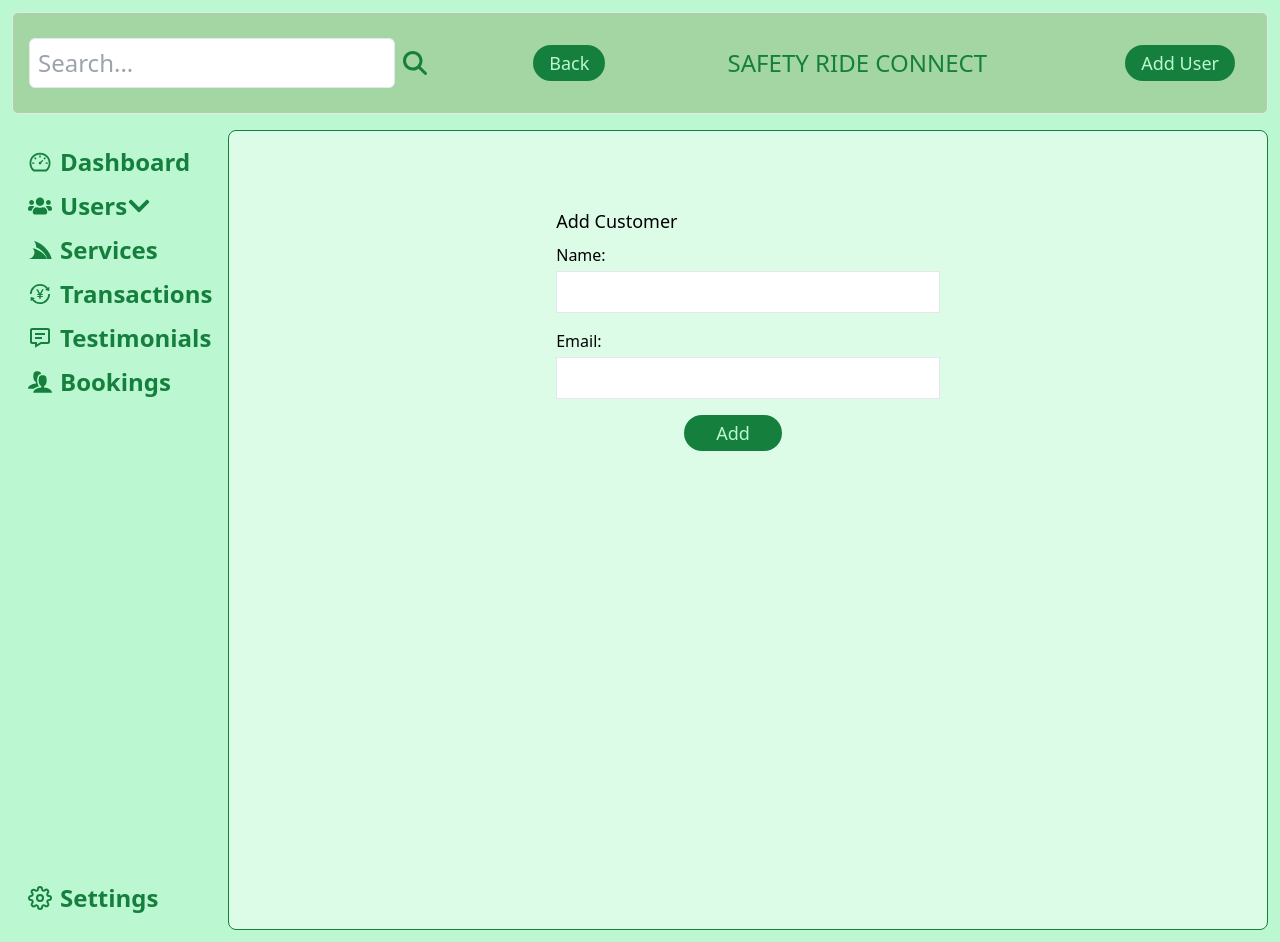
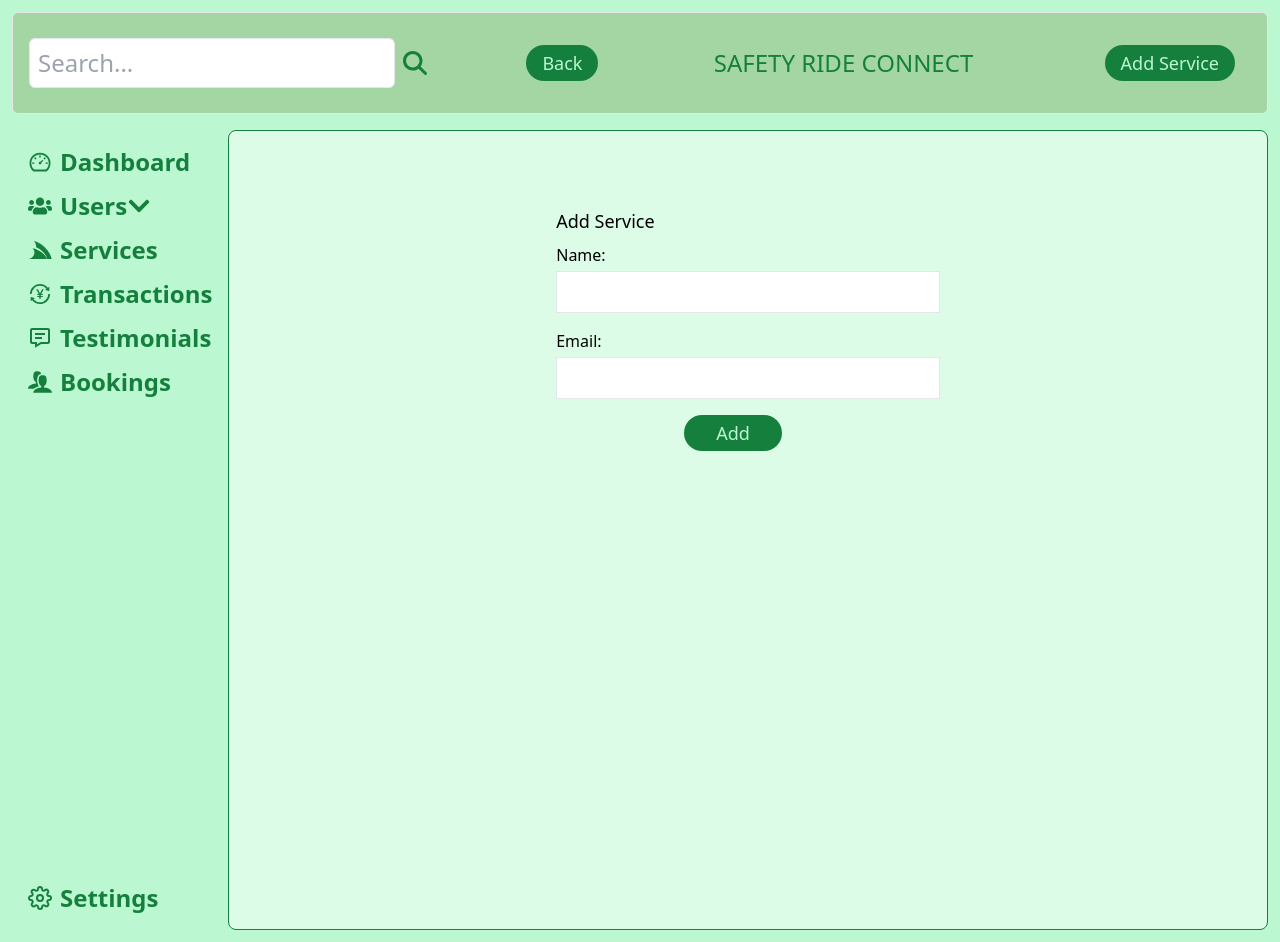
Before and after one commit to AshleyAlpha/SRC_Dashboard, a React (Vite) app: page /Addcustomer in a window 1280 px wide. Built offline with nearby package versions, Linux system fonts and the light colour scheme.

Commit message:
Changed add customer form to Add service form

```diff
--- a/src/Components/Header.jsx
+++ b/src/Components/Header.jsx
@@ -41,27 +41,21 @@ const Header = () => {
       </div>
       <button
           className="bg-green-700 text-green-200 py-1 px-4 rounded-3xl text-lg mr-4"
-          onClick={navigateToDashboard}
         >
           Back
         </button>
+
       <h1 className="text-center p-4">SAFETY RIDE CONNECT</h1>
       <div className="relative p-4 m-4">
 
+        <NavLink to="/Addcustomer">
         <button
           className="bg-green-700 text-green-200 py-1 px-4 rounded-3xl text-lg"
-          onClick={handleDropdownToggle}
         >
-          Add User
+          Add Service
         </button>
-        {dropdownVisible && (
-          <div ref={dropdownRef} className="absolute right-0 mt-2 bg-white border rounded-md shadow-lg z-10">
-            <div className="p-2 hover:bg-green-200 cursor-pointer text-lg">
-              <NavLink to="/Addcustomer">Customer</NavLink>
-            </div>
-            <div className="p-2 hover:bg-green-200 cursor-pointer text-lg">Driver</div>
-          </div>
-        )}
+        </NavLink>
+
       </div>
     </div>
   );
--- a/src/Components/Pages/Addcustomer.jsx
+++ b/src/Components/Pages/Addcustomer.jsx
@@ -43,7 +43,7 @@ const CustomerForm = ({ addCustomer }) => {
 
   return (
     <div className="mx-auto max-w-md pt-16">
-      <h2 className="text-lg mb-2">Add Customer</h2>
+      <h2 className="text-lg mb-2">Add Service</h2>
       <form className="items-center" onSubmit={handleSubmit}>
         <div className="mb-4">
           <label className="block mb-1" htmlFor="name">Name:</label>
```
